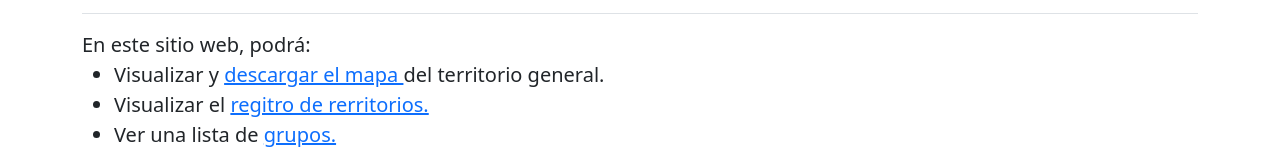
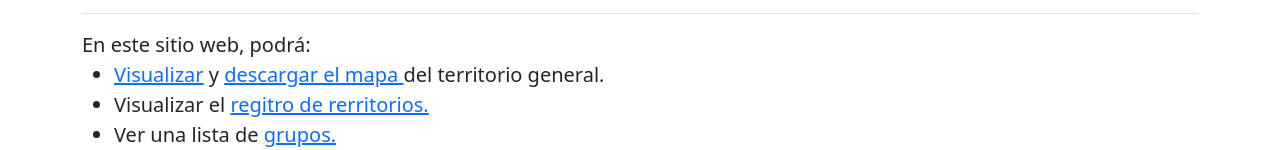
Before and after one commit to luisdy1972/villarocio.app, a Vue app: page / in a window 1280 px wide. Shown: the part 635-785 px from the top of the page. Built offline with nearby package versions, Linux system fonts and the light colour scheme.

Commit message:
add-"visualizar"

```diff
--- a/src/pages/Home.vue
+++ b/src/pages/Home.vue
@@ -1,9 +1,5 @@
 <script setup>
 import Carousel from '@/components/Carousel.vue'
-
-function imprimir() {
-	print()
-}
 </script>
 <template>
 	<Carousel />
@@ -13,7 +9,14 @@
 			<div class="fw-medium fs-5">En este sitio web, podrá:</div>
 			<ul class="pb-4 me-5 fw-medium fs-5">
 				<li>
-					Visualizar y
+					<a
+						href="https://drive.google.com/file/d/1n2xWHLw55sZ3drwQlXq14vzU2KWvdlX1yg/view"
+						target="_blank"
+						rel="noopener noreferrer"
+					>
+						Visualizar</a
+					>
+					y
 					<a
 						href="https://drive.google.com/u/0/uc?id=1n2xWHLw55sZ3drwQlXq14vzU2KWvdlX1yg&export=download"
 						target="_blank"
```
